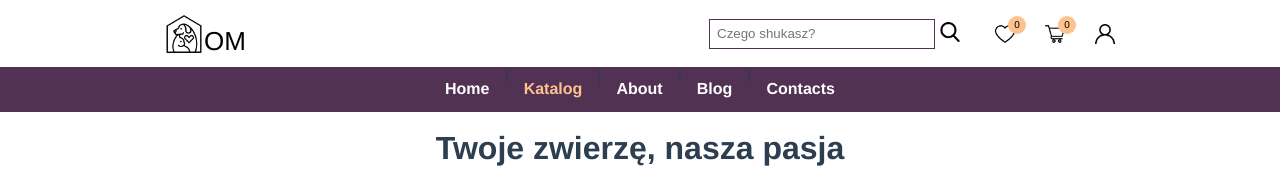
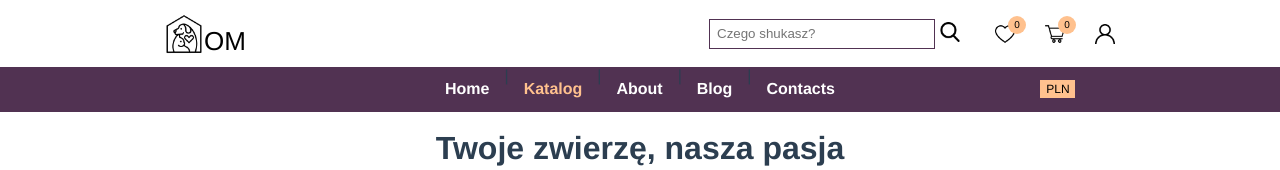
Before and after one commit to MagInventor/shop, a Vue app: page /catalog in a window 1280 px wide. Shown: the top 170 px of the page. Built offline with nearby package versions, Linux system fonts and the light colour scheme; data requests are answered from the project's data file.

Commit message:
feat: implement api currency excange

```diff
--- a/db.json
+++ b/db.json
@@ -216,5 +216,16 @@
       "category" : "Zwierząta",
       "type" : "ptak"
     }
+  ],
+  "currency": [
+    {
+      "success": true,
+      "timestamp": 1677263103,
+      "source": "PLN",
+      "quotes": {
+        "PLNUSD": 0.223554,
+        "PLNEUR": 0.211889
+      }
+    }
   ]
 }
--- a/src/components/catalog/ProductCard.vue
+++ b/src/components/catalog/ProductCard.vue
@@ -11,7 +11,7 @@
     </div>
     <div class="product-card__info">
       <p class="product-card__info_title">{{ product_data.title }}</p>
-      <p class="product-card__info_price">{{ product_data.price }}zł</p>
+      <p class="product-card__info_price">{{product_data.price}}{{currency="zł"}}</p>
       <button
         type="button"
         class="product-card__info_cart"
@@ -31,10 +31,12 @@ export default {
   props: {
     product_data: {
       type: Object,
+      currency: String,
       default() {
         return {
           likeActive: '',
-          likered: ' '
+          likered: ' ',
+          currency: 'zł'
         }
       }
     }
@@ -44,7 +46,8 @@ export default {
       'LIKE'
     ]),
     likeRed() {
-      return (this.LIKE.length && this.LIKE.findIndex(item => item.id === this.product_data.id) !== -1) ? 'red' : ''
+      return (this.LIKE.length && this.LIKE.findIndex(item =>
+        item.id === this.product_data.id) !== -1) ? 'red' : ''
     }
   },
   methods: {
@@ -53,6 +56,9 @@ export default {
     },
     addToCart() {
       this.$emit('addToCart', this.product_data)
+    },
+    addCurrency() {
+      return this.currency = 'zł'
     }
   }
 }
--- a/src/components/catalog/ProductList.vue
+++ b/src/components/catalog/ProductList.vue
@@ -66,22 +66,22 @@ export default {
       sortedProducts: [],
       minPrice: 0,
       maxPrice: 10000,
-      quote: 1
+      quote: 1,
+      oldQuote: 1
     }
   },
   computed: {
     ...mapGetters([
       'PRODUCTS',
       'IS_MOBILE',
-      'IS_DESKTOP'
+      'IS_DESKTOP',
+      'QUOTE'
     ]),
     filteredProducts() {
-      this.PRODUCTS.map(item => {
-        item.price = Math.round(item.price * this.quote * 100) / 100
-      })
+      this.changePrice()
 
       if (this.sortedProducts.length) {
-        return this.sortedProducts.filter(item => Math.round(item.price * 2))
+        return this.sortedProducts
       } else {
         return this.PRODUCTS
       }
@@ -92,6 +92,7 @@ export default {
       'GET_PRODUCTS_FROM_API',
       'ADD_TO_LIKE',
       'ADD_TO_CART',
+      'CHOOSE_CURRENCY'
     ]),
     setRangeSlider() {
       if (this.minPrice > this.maxPrice) {
@@ -116,12 +117,19 @@ export default {
       }
     },
     addToLike(data) {
-      // console.log(this.LIKE)
-      // console.log(data.id)
       this.ADD_TO_LIKE(data)
     },
     addToCart(data) {
       this.ADD_TO_CART(data)
+    },
+    changeCurrency() {
+      return (this.CHOOSE_CURRENCY / 1)  ? this.CHOOSE_CURRENCY : 1
+    },
+    changePrice() {
+      this.PRODUCTS.map(item => {
+        item.price = Math.round(item.price / this.oldQuote * this.QUOTE * 100) / 100
+      })
+      this.oldQuote = this.QUOTE
     }
   },
   mounted() {
--- /dev/null
+++ b/src/components/header/CurrencyExchange.vue
@@ -0,0 +1,104 @@
+<template>
+  <div class="currency-exchange">
+    <div class="container">
+      <div class="currency-current">
+      <p
+        class="currency-current-select__title"
+        @click="areOptionsVisible = !areOptionsVisible"
+      >{{selected}}</p>
+      <div
+        class="currency-current-select__options"
+        v-if="areOptionsVisible"
+      >
+        <p
+            v-for="option in options"
+            :key="option.value"
+            @click="selectOption(option)"
+        >
+          {{option.name}}
+        </p>
+        </div>
+      </div>
+    </div>
+  </div>
+</template>
+
+<script>
+export default {
+  name: "ProductSelect",
+  props: {
+    options: {
+      type: Array,
+      default() {
+        return []
+      }
+    },
+    selected: {
+      type: String,
+      default: ''
+    },
+    isExpanded: {
+      type: Boolean,
+      default: false
+    }
+  },
+  data() {
+    return {
+      areOptionsVisible: false
+    }
+  },
+  methods: {
+    selectOption(option) {
+      this.$emit('select', option)
+      this.areOptionsVisible = false;
+    },
+    hideSelect() {
+      this.areOptionsVisible = false;
+    }
+  },
+  mounted() {
+    document.addEventListener('click', this.hideSelect.bind(this), true)
+  }
+}
+</script>
+
+<style>
+.currency-exchange .container {
+  position: relative;
+}
+
+.currency-current {
+  width: 40px;
+  font-size: 10px;
+  text-transform: uppercase;
+  color: #fff;
+  position: absolute;
+  top: -32px;
+  right: 50px;
+}
+
+.currency-current select {
+  cursor: pointer;
+}
+
+.currency-current-select__title,
+.currency-current-select__options {
+  width: 28px;
+  height: 14px;
+  padding: 2px 3px 2px 4px;
+  font-size: 12px;
+  background: #fff;
+  color: #000;
+  cursor: pointer;
+}
+
+.currency-current-select__title {
+  background: #ffc18e;
+}
+
+.currency-current-select__options p:hover {
+  background: #ca4e79;
+  color: #fff;
+}
+
+</style>
--- a/src/components/header/TheHeader.vue
+++ b/src/components/header/TheHeader.vue
@@ -2,17 +2,54 @@
   <header>
     <header-elements/>
     <nav-menu/>
+    <currency-exchange
+      :selected="selected"
+      :options="categories"
+      @select="chooseCategory"
+    />
   </header>
 </template>
 
 <script>
 import HeaderElements from './HeaderElements'
 import NavMenu from './NavMenu'
+import CurrencyExchange from './CurrencyExchange'
+import {mapActions} from 'vuex'
 
 export default {
   name: 'TheHeader',
   components: {
-    HeaderElements, NavMenu
+    HeaderElements, NavMenu, CurrencyExchange
+  },
+  props: {},
+  data() {
+    return {
+      categories: [
+        {name: 'PLN', value: 'PLN'},
+        {name: 'USD', value: 'PLNUSD'},
+        {name: 'EUR', value: 'PLNEUR'},
+      ],
+      selected: 'PLN',
+    }
+  },
+  computed: {},
+  methods: {
+    ...mapActions([
+      'GET_CURRENCY_FROM_API',
+      'CHOOSE_CURRENCY',
+    ]),
+    getExchangeRate(currency) {
+      this.CHOOSE_CURRENCY(currency)
+    },
+    chooseCategory(category) {
+      this.getExchangeRate(category.value || 'PLN')
+
+      this.selected = category.name
+      return this.selected
+    }
+  },
+  mounted() {
+    this.GET_CURRENCY_FROM_API()
   }
 }
 </script>
--- /dev/null
+++ b/src/constants/apiKeys.constant.js
@@ -0,0 +1,5 @@
+const apiKeys = {
+	Currency: 'ctDcW4ZvhZcYTYf8WXrhRFcMhrdG9Ehg'
+}
+
+export default apiKeys
--- /dev/null
+++ b/src/vuex/modules/getCurrency.js
@@ -0,0 +1,67 @@
+import axios from 'axios'
+// import apiKeys from '../../constants/apiKeys.constant'
+
+export default {
+  state: {
+    currency: [],
+    quoteCurrency: 1
+  },
+  mutations: {
+    SET_CURRENCY_TO_STATE:(state, currency) => {
+      state.currency = currency
+    },
+    SET_CURRENT_CURRENCY: (state, currency) => {
+      console.log('currency',state.currency)
+      console.log('currency',state.currency.quotes)
+      for (let quote in state.currency.quotes) {
+        if (quote === currency) {
+          state.quoteCurrency = state.currency.quotes[quote]
+        }
+        if (currency === 'PLN') {
+          state.quoteCurrency = 1
+        }
+      }
+      return state.quoteCurrency
+    }
+  },
+  actions: {
+    GET_CURRENCY_FROM_API({commit}) {
+    // const myHeaders = new Headers();
+    // myHeaders.append("apikey", apiKeys.Currency);
+
+    // const requestOptions = {
+    //   method: 'GET',
+    //   redirect: 'follow',
+    //   headers: myHeaders
+    // };
+
+    // return fetch("https://api.apilayer.com/currency_data/live?source=PLN&currencies=USD%2C%20EUR", requestOptions)
+    //   .then(response => response.text())
+    //   .then(result => {
+    //     console.log(result)
+    //     commit('SET_CURRENCY_TO_STATE', JSON.parse(result))
+      // })
+      // .catch(error => console.log('error', error));
+
+    return axios('http://localhost:3000/currency', {
+      method: "GET"
+    })
+      .then(result => {
+        console.log(result.data[0])
+        commit('SET_CURRENCY_TO_STATE', result.data[0])
+      })
+      .catch(error => console.log('error', error))
+    },
+    CHOOSE_CURRENCY({commit}, currency) {
+      commit('SET_CURRENT_CURRENCY', currency)
+    }
+  },
+  getters: {
+    CURRENCY(state) {
+      return state.currency
+    },
+    QUOTE(state) {
+      return state.quoteCurrency
+    }
+  }
+}
--- a/src/vuex/store.js
+++ b/src/vuex/store.js
@@ -4,13 +4,15 @@ import allProducts from './modules/allProducts'
 import cartProductsUser from './modules/cartProductsUser'
 import likeProductsUser from './modules/likeProductsUser'
 import sizeScreenUser from './modules/sizeScreenUser'
+import getCurrency from './modules/getCurrency'
 
 const store = createStore({
   modules: {
     allProducts,
     cartProductsUser,
     likeProductsUser,
-    sizeScreenUser
+    sizeScreenUser,
+    getCurrency
   }
 })
 
```
Also changed, not shown: src/components/catalog/ProductSelect.vue (indentation only).
